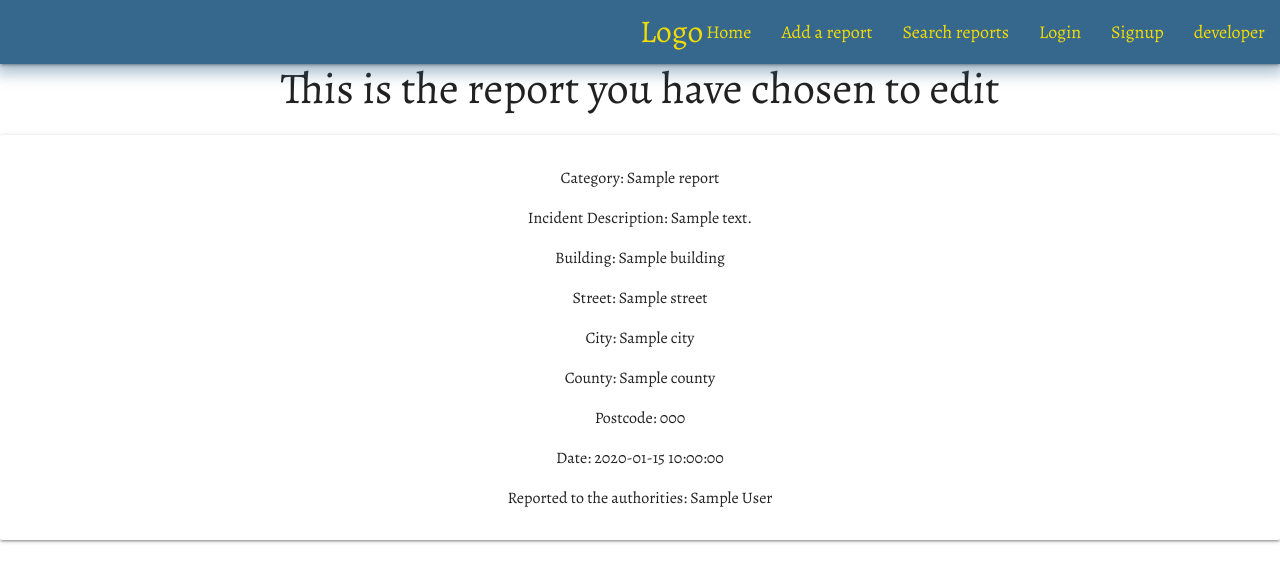
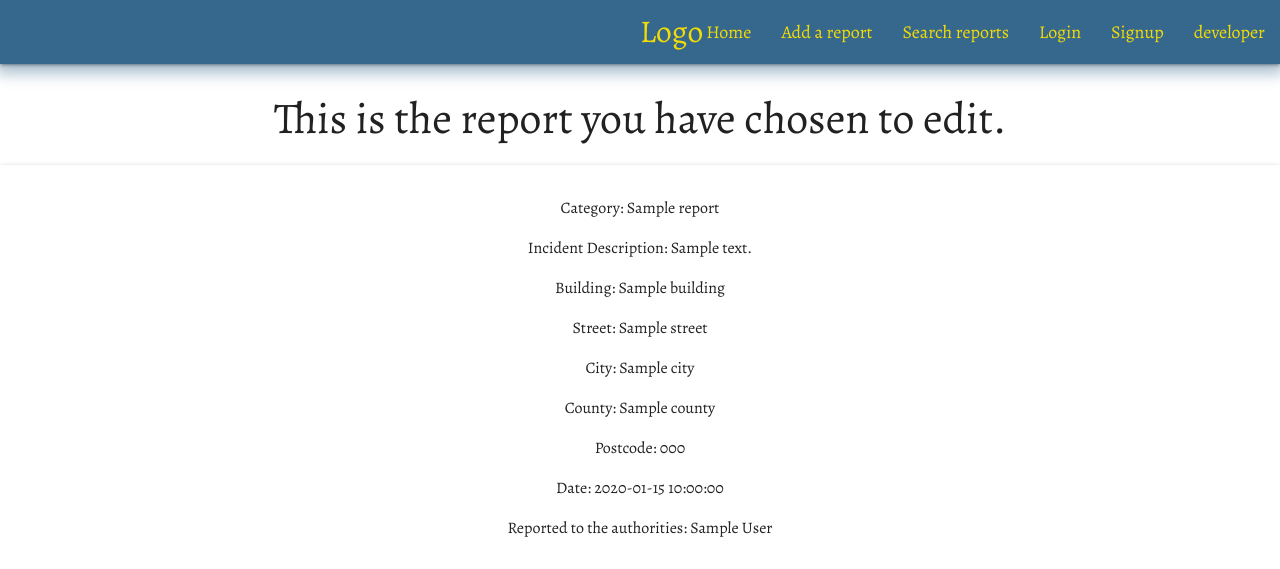
Before and after one commit to cgpalmer/ms3-project-2, a Flask app: template templates/user_modify.html in a window 1280 px wide. Shown: the top 569 px of the page. Run offline with Flask 2, Linux system fonts and the light colour scheme; the template is opened without the code that fills it: most values are stand-ins (such as "Sample title", 1, 10 or a date in 2020); some libraries are stand-ins or nearby versions.

Commit message:
Adding in a class 'page-header' to user modify.

```diff
--- a/templates/user_modify.html
+++ b/templates/user_modify.html
@@ -1,6 +1,6 @@
 {% extends 'base.html'%} {% block content %}
 
-<h3>This is the report you have chosen to edit</h3>
+<h3 class="page-header">This is the report you have chosen to edit.</h3>
     <div class="card bg-primary text-white">
 
             <p>Category: {{report.category_name}}</p>
```
